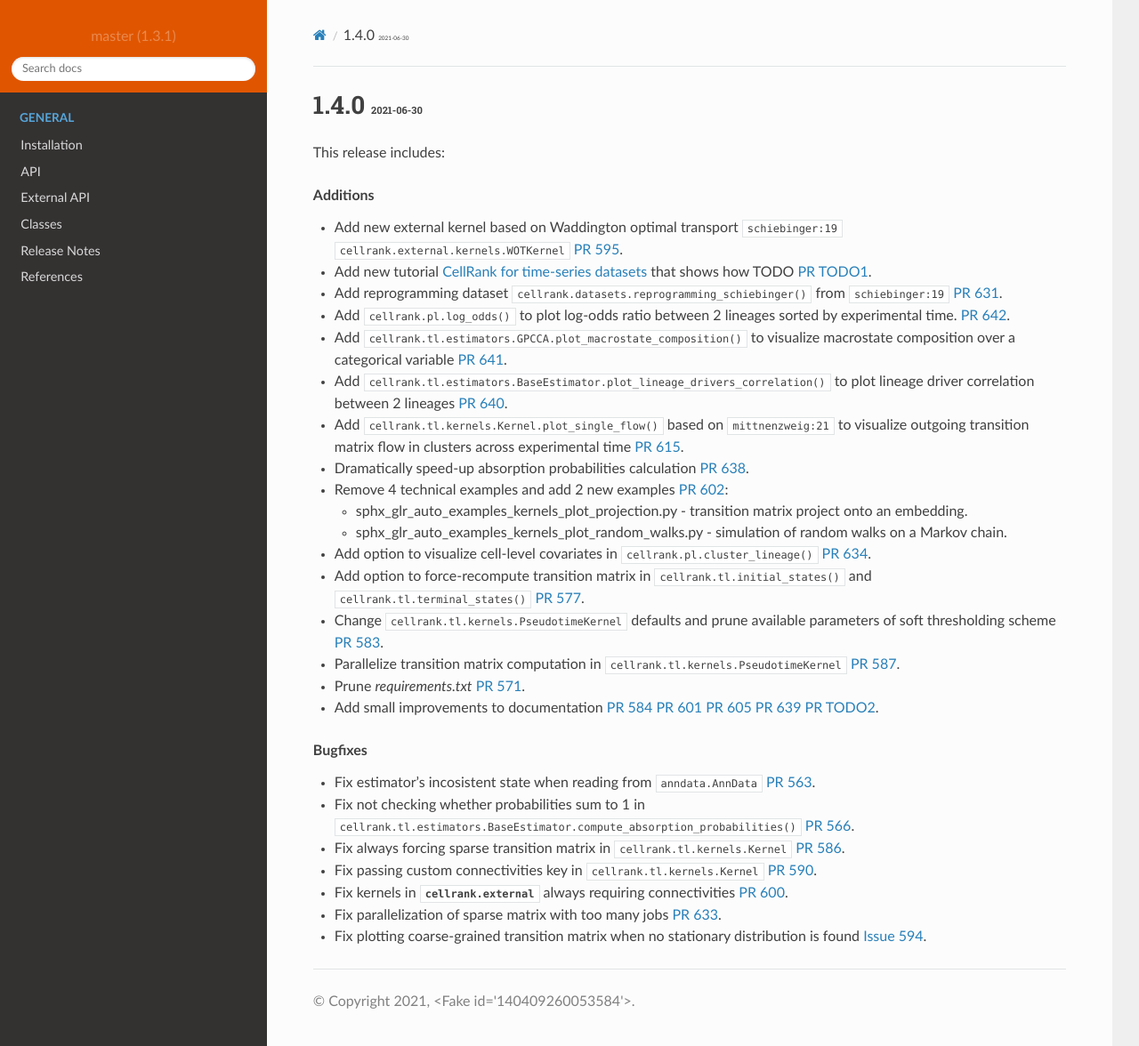
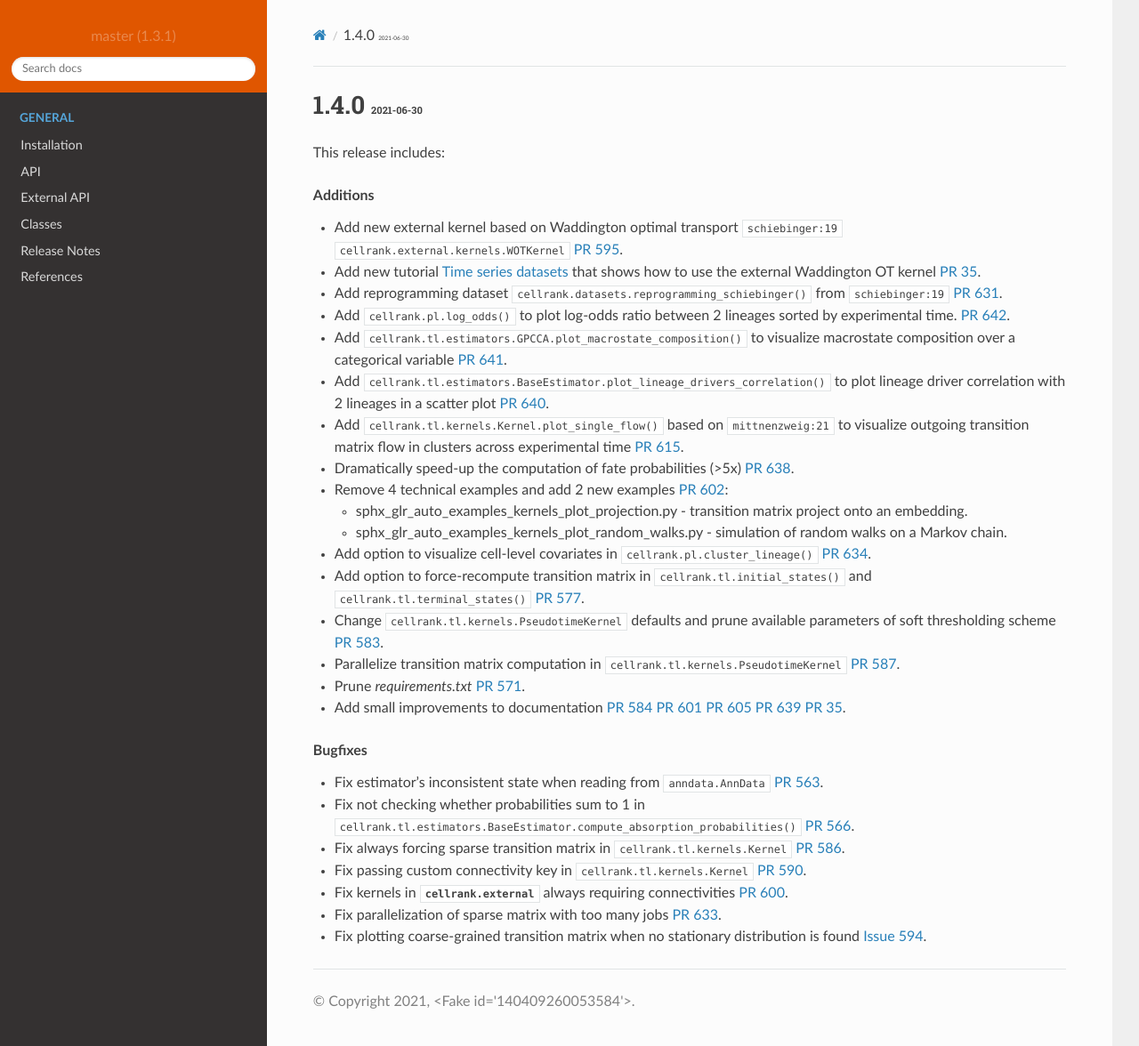
Before and after one commit to theislab/cellrank, a Sphinx documentation site: the page built from docs/source/latest_additions.rst, in a window 1280 px wide and 1176 px high. Shown: the whole window at 89% size. Built offline with Sphinx 7.4.7 and the Read the Docs theme 2.0.0, drawn with Linux system fonts in a browser that asks for light colours; pages that are not in the unit, such as notebooks, are missing from menus; cross-references to code outside the pages are shown as plain code; the version number is read from the project's files by our own code.

Commit message:
Finalize release notes

```diff
--- a/docs/source/latest_additions.rst
+++ b/docs/source/latest_additions.rst
@@ -8,8 +8,8 @@ This release includes:
 
 - Add new external kernel based on Waddington optimal transport :cite:`schiebinger:19`
   :class:`cellrank.external.kernels.WOTKernel` `PR 595 <https://github.com/theislab/cellrank/pull/595>`_.
-- Add new tutorial `CellRank for time-series datasets <https://cellrank.readthedocs.io/en/stable/real_time.html>`_ that
-  shows how TODO `PR TODO1 <TODO: PR that closes WOT tutorial (either in notebooks repo)>`_.
+- Add new tutorial `Time series datasets <https://cellrank.readthedocs.io/en/stable/real_time.html>`_ that
+  shows how to use the external Waddington OT kernel `PR 35 <https://github.com/theislab/cellrank_notebooks/pull/35>`_.
 - Add reprogramming dataset :func:`cellrank.datasets.reprogramming_schiebinger` from :cite:`schiebinger:19`
   `PR 631 <https://github.com/theislab/cellrank/pull/631>`_.
 - Add :func:`cellrank.pl.log_odds` to plot log-odds ratio between 2 lineages sorted by experimental time.
@@ -17,10 +17,10 @@ This release includes:
 - Add :meth:`cellrank.tl.estimators.GPCCA.plot_macrostate_composition` to visualize macrostate composition over a
   categorical variable `PR 641 <https://github.com/theislab/cellrank/pull/641>`_.
 - Add :meth:`cellrank.tl.estimators.BaseEstimator.plot_lineage_drivers_correlation` to plot lineage driver correlation
-  between 2 lineages `PR 640 <https://github.com/theislab/cellrank/pull/640>`_.
+  with 2 lineages in a scatter plot `PR 640 <https://github.com/theislab/cellrank/pull/640>`_.
 - Add :meth:`cellrank.tl.kernels.Kernel.plot_single_flow` based on :cite:`mittnenzweig:21` to visualize outgoing
   transition matrix flow in clusters across experimental time `PR 615 <https://github.com/theislab/cellrank/pull/615>`_.
-- Dramatically speed-up absorption probabilities calculation `PR 638 <https://github.com/theislab/cellrank/pull/638>`_.
+- Dramatically speed-up the computation of fate probabilities (>5x) `PR 638 <https://github.com/theislab/cellrank/pull/638>`_.
 - Remove 4 technical examples and add 2 new examples `PR 602 <https://github.com/theislab/cellrank/pull/602>`_:
 
   - :ref:`sphx_glr_auto_examples_kernels_plot_projection.py` - transition matrix project onto an embedding.
@@ -37,18 +37,18 @@ This release includes:
 - Prune *requirements.txt* `PR 571 <https://github.com/theislab/cellrank/pull/571>`_.
 - Add small improvements to documentation `PR 584 <https://github.com/theislab/cellrank/pull/584>`_
   `PR 601 <https://github.com/theislab/cellrank/pull/601>`_ `PR 605 <https://github.com/theislab/cellrank/pull/605>`_
-  `PR 639 <https://github.com/theislab/cellrank/issues/639>`_ `PR TODO2 <TODO: bibtex PR>`_.
+  `PR 639 <https://github.com/theislab/cellrank/issues/639>`_ `PR 35 <https://github.com/theislab/cellrank_notebooks/pull/35>`_.
 
 .. rubric:: Bugfixes
 
-- Fix estimator's incosistent state when reading from :class:`anndata.AnnData`
+- Fix estimator's inconsistent state when reading from :class:`anndata.AnnData`
   `PR 563 <https://github.com/theislab/cellrank/pull/563>`_.
 - Fix not checking whether probabilities sum to 1 in
   :meth:`cellrank.tl.estimators.BaseEstimator.compute_absorption_probabilities`
   `PR 566 <https://github.com/theislab/cellrank/pull/566>`_.
 - Fix always forcing sparse transition matrix in :class:`cellrank.tl.kernels.Kernel`
   `PR 586 <https://github.com/theislab/cellrank/pull/586>`_.
-- Fix passing custom connectivities key in :class:`cellrank.tl.kernels.Kernel`
+- Fix passing custom connectivity key in :class:`cellrank.tl.kernels.Kernel`
   `PR 590 <https://github.com/theislab/cellrank/pull/590>`_.
 - Fix kernels in :mod:`cellrank.external` always requiring connectivities
   `PR 600 <https://github.com/theislab/cellrank/pull/600>`_.
```
